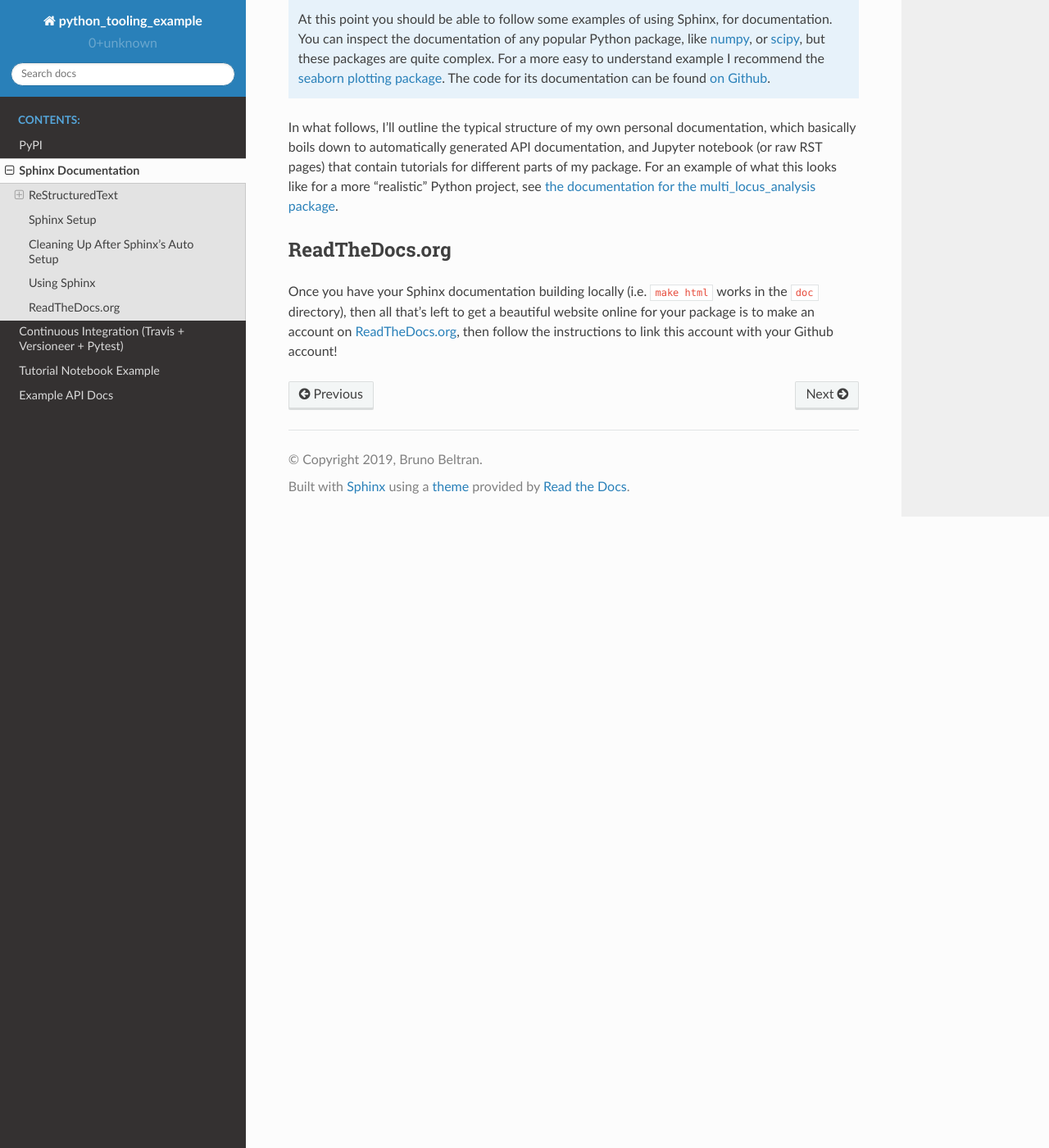
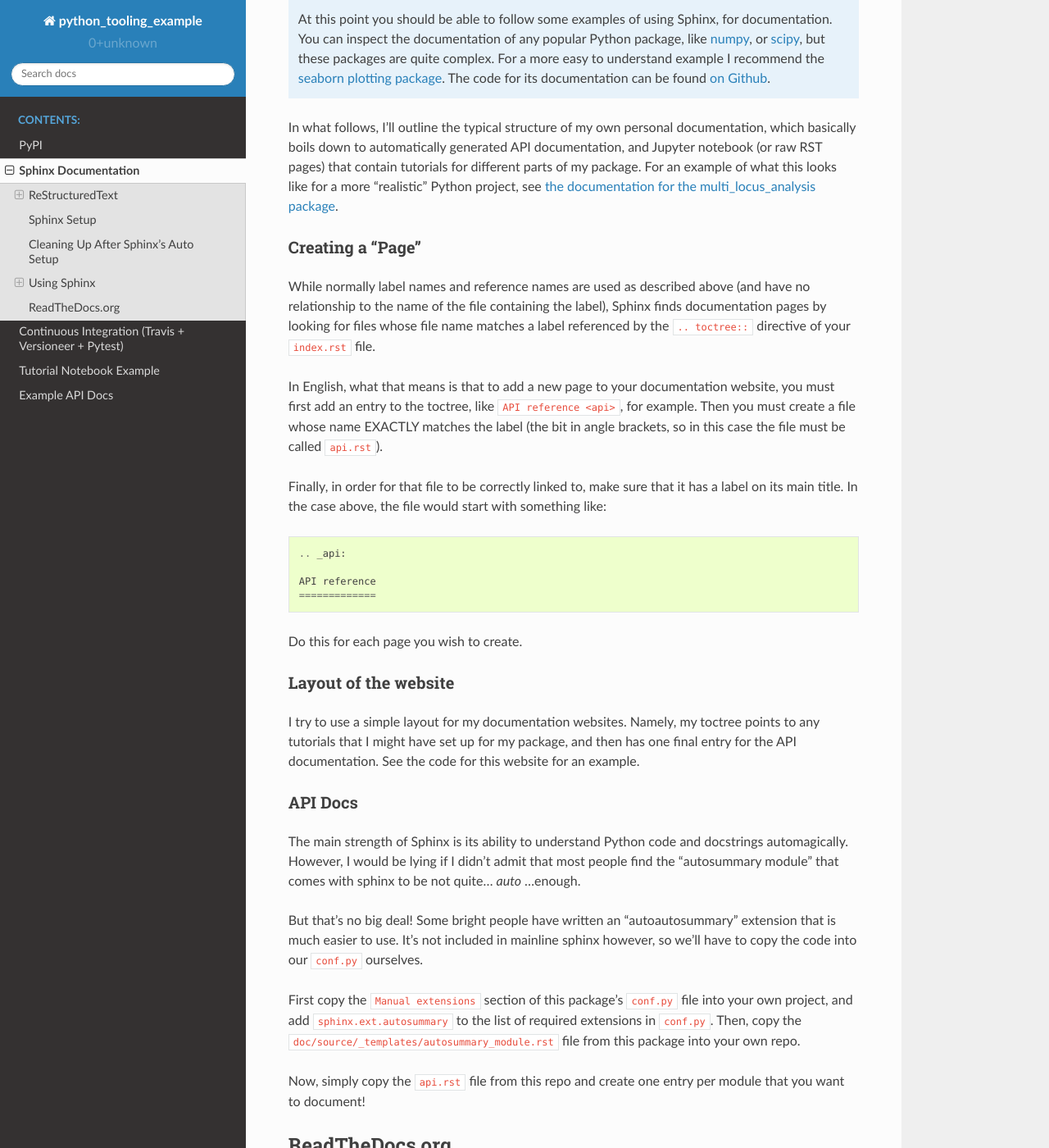
Before and after one commit to brunobeltran/python_tooling_example, a Sphinx documentation site: the page built from doc/source/docs.rst, in a window 1280 px wide and 1400 px high, scrolled down 5682 px. Shown: the whole window at 82% size. Built offline with Sphinx 7.4.7 and the Read the Docs theme 2.0.0, drawn with Linux system fonts in a browser that asks for light colours.

Commit message:
DOCS: doc-docs, esp my sphinx layout

```diff
--- a/doc/source/docs.rst
+++ b/doc/source/docs.rst
@@ -307,6 +307,58 @@ for different parts of my package. For an example of what this looks like for a
 more "realistic" Python project, see `the documentation for the
 multi_locus_analysis package <http://multi-locus-analysis.rtfd.io>`_.
 
+Creating a "Page"
+^^^^^^^^^^^^^^^^^
+
+While normally label names and reference names are used as described above
+(and have no relationship to the name of the file containing the label), Sphinx
+finds documentation pages by looking for files whose file name matches a
+label referenced by the ``.. toctree::`` directive of your ``index.rst`` file.
+
+In English, what that means is that to add a new page to your documentation
+website, you must first add an entry to the toctree, like ``API reference
+<api>``, for example. Then you must create a file whose name EXACTLY matches the
+label (the bit in angle brackets, so in this case the file must be called
+``api.rst``).
+
+Finally, in order for that file to be correctly linked to, make sure that it
+has a label on its main title. In the case above, the file would start with
+something like::
+
+    .. _api:
+
+    API reference
+    =============
+
+Do this for each page you wish to create.
+
+Layout of the website
+^^^^^^^^^^^^^^^^^^^^^
+
+I try to use a simple layout for my documentation websites. Namely, my toctree
+points to any tutorials that I might have set up for my package, and then
+has one final entry for the API documentation. See the code for this website
+for an example.
+
+API Docs
+^^^^^^^^
+
+The main strength of Sphinx is its ability to understand Python code and
+docstrings automagically. However, I would be lying if I didn't admit that most people find the "autosummary module" that comes with sphinx to
+be not quite... *auto* ...enough.
+
+But that's no big deal! Some bright people have written an "autoautosummary" extension that is much easier to
+use. It's not included in mainline sphinx however, so we'll have to copy
+the code into our ``conf.py`` ourselves.
+
+First copy the ``Manual extensions`` section of this package's
+``conf.py`` file into your own project, and add ``sphinx.ext.autosummary`` to the
+list of required extensions in ``conf.py``. Then, copy the
+``doc/source/_templates/autosummary_module.rst`` file from this package into
+your own repo.
+
+Now, simply copy the ``api.rst`` file from this repo and create one entry per
+module that you want to document!
 
 .. _auto-doc:
 
```
